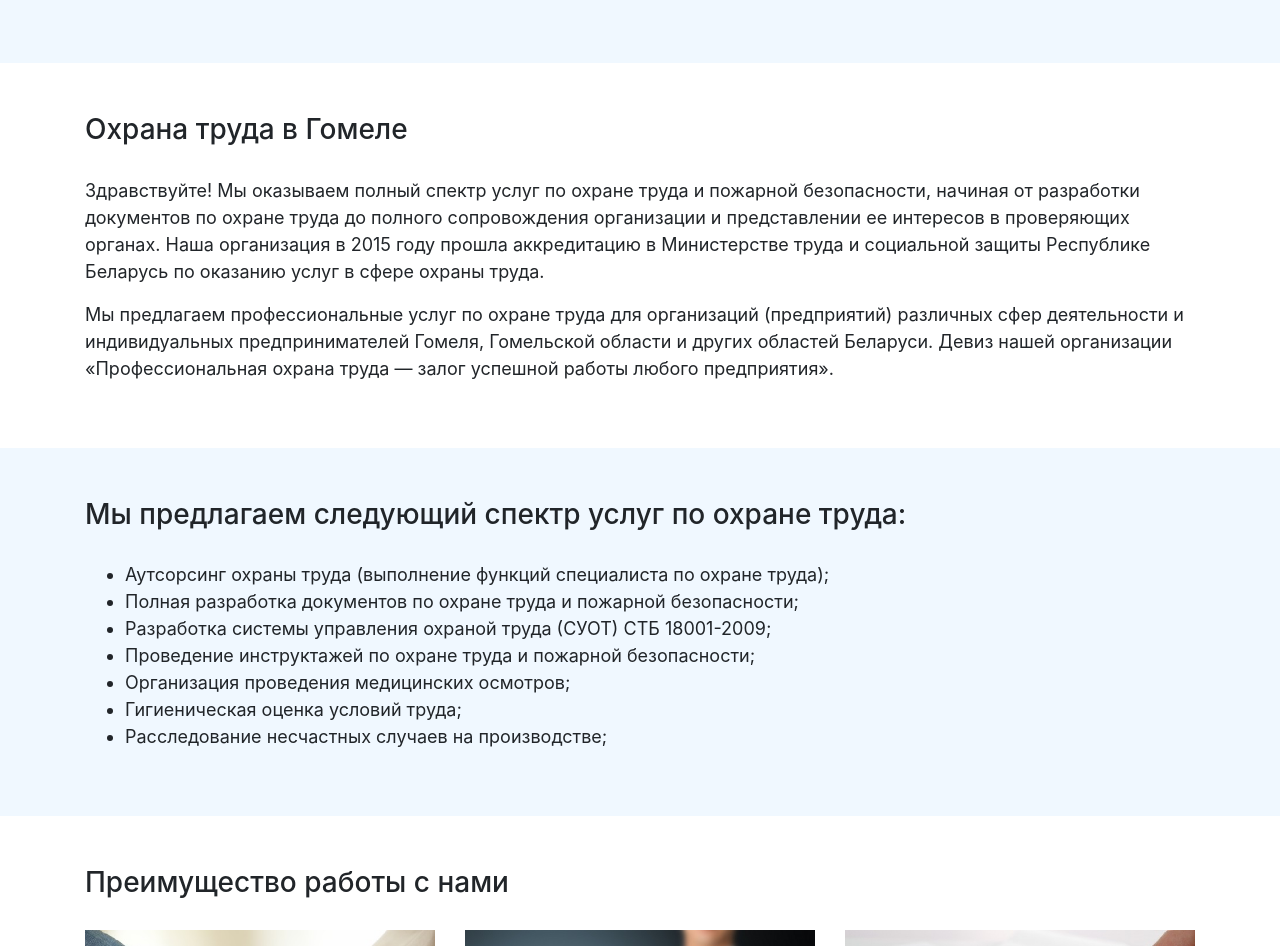
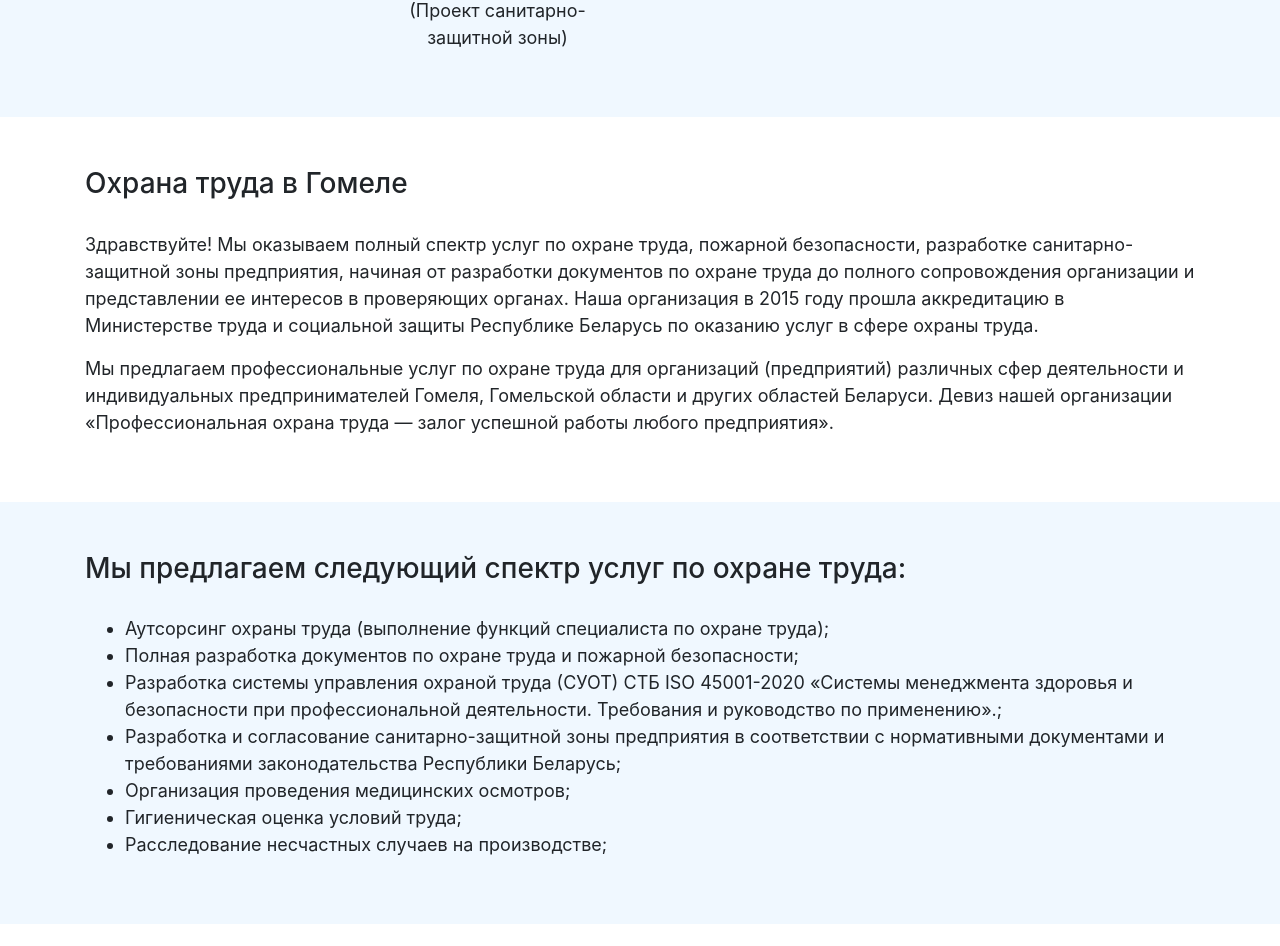
Before and after one commit to eleonkov/oxrana-truda.by, a plain HTML site: page index.html in a window 1280 px wide. Shown: the part 405-1351 px from the top of the page. Drawn offline with nearby package versions, Linux system fonts and the light colour scheme.

Commit message:
Update index.html

```diff
--- a/index.html
+++ b/index.html
@@ -49,7 +49,8 @@
                 </div>
                 <div class="col-sm-3 item">
                     <img src="assets/img/004-energy.svg" alt="">
-                    <p>Электро-безопасность</p>
+                    <p>Экологические услуги
+                    (Проект санитарно-защитной зоны)</p>
                 </div>
                 <div class="col-sm-3 item">
                     <img src="assets/img/002-survey.svg" alt="">
@@ -68,8 +69,8 @@
             <div class="row">
                 <div class="col-sm-12">
                     <h3>Охрана труда в Гомеле</h3>
-                    <p>Здравствуйте! Мы оказываем полный спектр услуг по охране труда и пожарной безопасности, начиная
-                        от разработки документов по охране труда до полного сопровождения организации и представлении ее
+                    <p>Здравствуйте! Мы оказываем полный спектр услуг по охране труда, пожарной безопасности, разработке санитарно-защитной зоны
+                         предприятия,  начиная от разработки документов по охране труда до полного сопровождения организации и представлении ее
                         интересов в проверяющих органах. Наша организация в 2015 году прошла аккредитацию в Министерстве
                         труда и социальной защиты Республике Беларусь по оказанию услуг в сфере охраны труда.</p>
                     <p>Мы предлагаем профессиональные услуг по охране труда для организаций (предприятий) различных сфер
@@ -89,8 +90,8 @@
                     <ul>
                         <li>Аутсорсинг охраны труда (выполнение функций специалиста по охране труда);</li>
                         <li>Полная разработка документов по охране труда и пожарной безопасности;</li>
-                        <li>Разработка системы управления охраной труда (СУОТ) СТБ 18001-2009;</li>
-                        <li>Проведение инструктажей по охране труда и пожарной безопасности;</li>
+                        <li>Разработка системы управления охраной труда (СУОТ) СТБ ISO 45001-2020 «Системы менеджмента здоровья и безопасности при профессиональной деятельности. Требования и руководство по применению».;</li>
+                        <li>Разработка и согласование санитарно-защитной зоны предприятия в соответствии с нормативными документами и требованиями законодательства Республики Беларусь;</li>
                         <li>Организация проведения медицинских осмотров;</li>
                         <li>Гигиеническая оценка условий труда;</li>
                         <li>Расследование несчастных случаев на производстве;</li>
@@ -134,12 +135,12 @@
     <div class="container">
         <div class="row">
             <div class="col-sm-12">
-                <p>Индивидуальный предприниматель <strong>Цыганков Кирилл Викторович</strong>. УНП 490374857.
+                <p>Индивидуальный предприниматель <strong>Юхименко К.В.</strong>. УНП 490374857.
                     Свидетельство об аккредитации
                     юридического лица (индивидуального предпринимателя) на оказание услуг в области охраны труда № 91 от
                     30.01.2015
                     г.</p>
-                <p>Контакты: Velcom <span><strong><a
+                <p>Контакты: A1 <span><strong><a
                         href="tel:+375(29)337-80-57">+375 (29) 337-80-57</a></strong></span>
                     Адрес электронной почты: <span><strong><a href="mailto:thigankov@yandex.ru">Thigankov@yandex.ru</a></strong></span>
                 </p>
```
